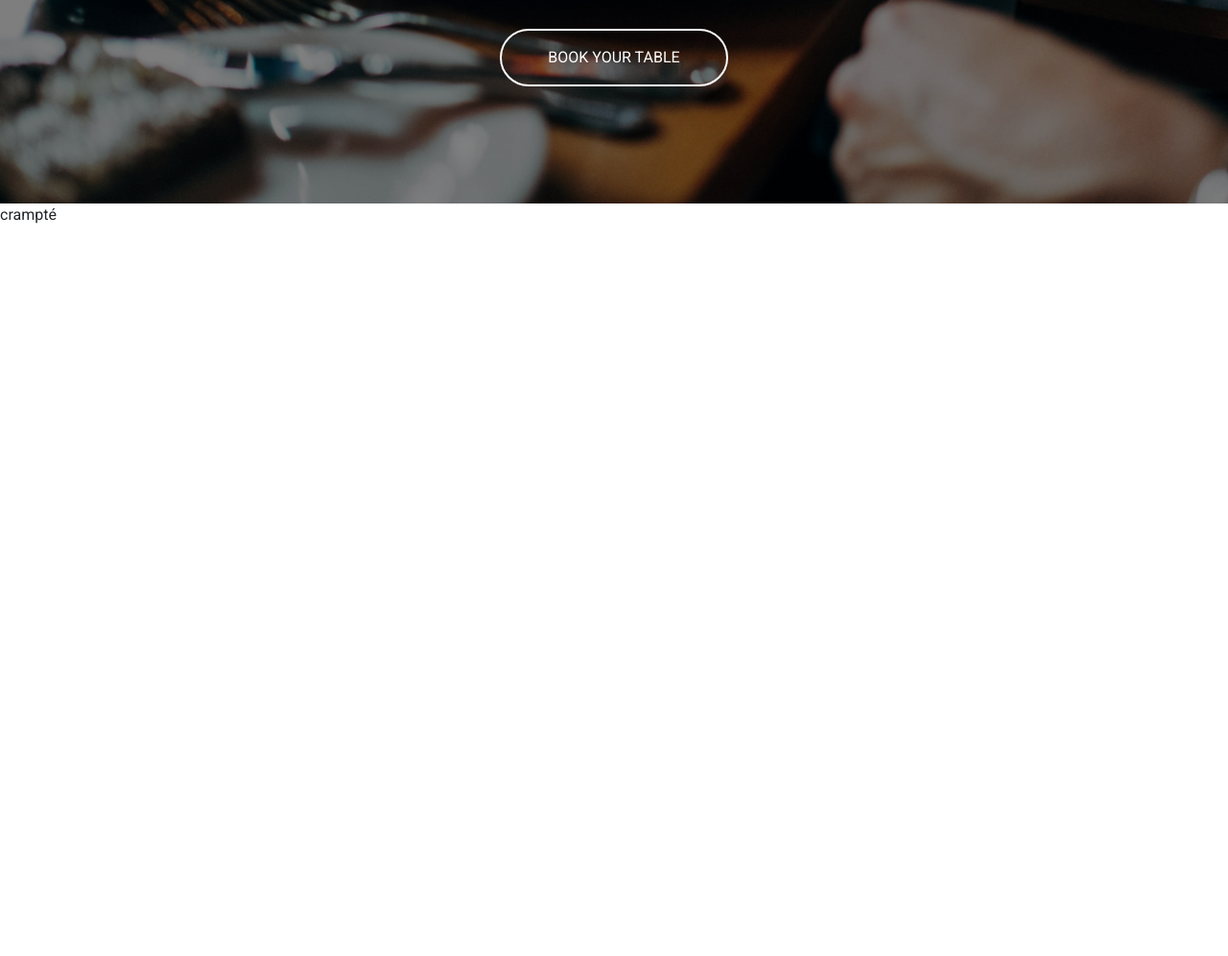
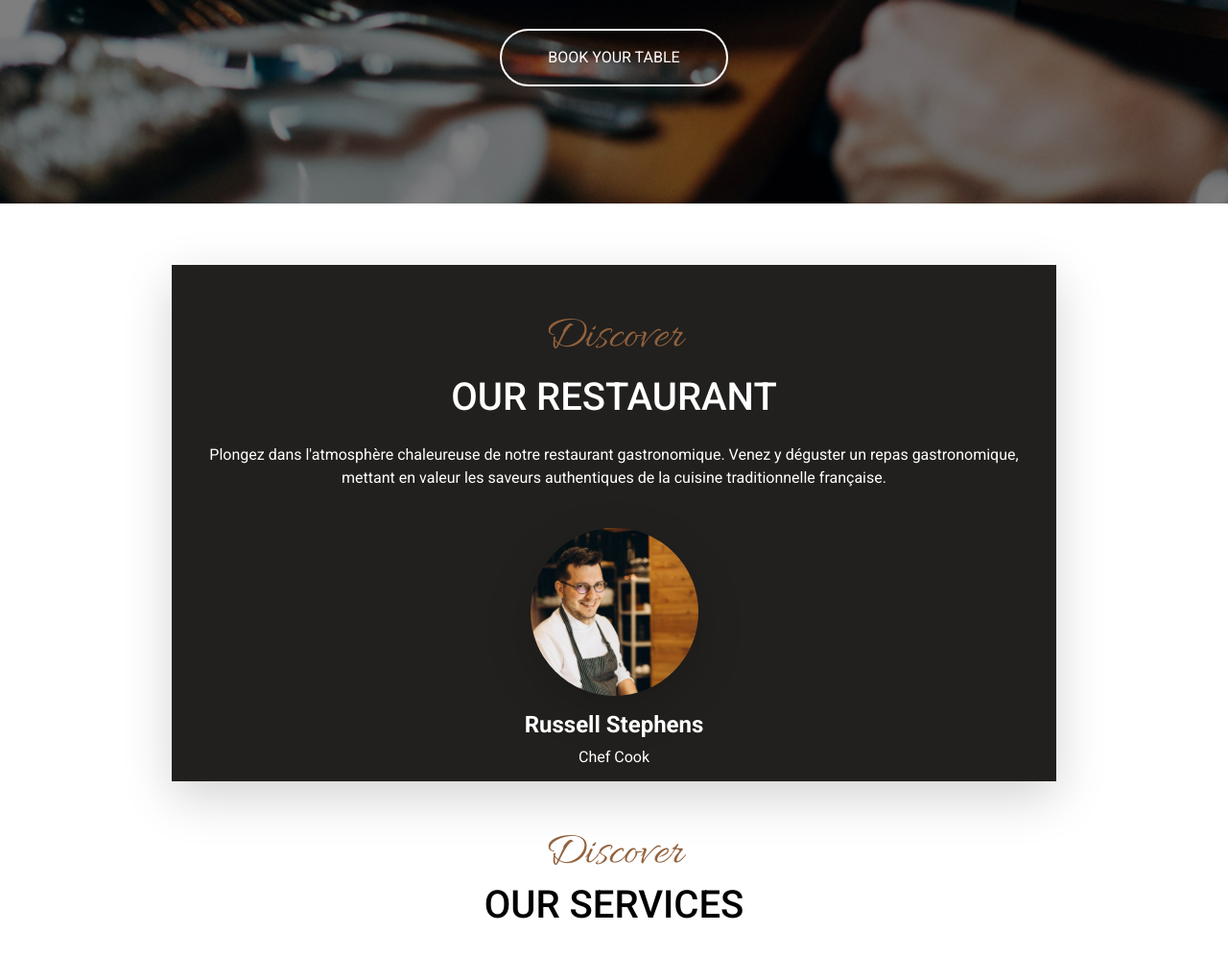
Before and after one commit to MatxCode/MyRestaurant, a plain HTML site: page index.html in a window 1280 px wide. Shown: the part 588-1584 px from the top of the page at 96% size. Before the commit the page ends 840 px from the top, so only its background shows below. Drawn offline with nearby package versions, Linux system fonts and the light colour scheme.

Commit message:
restaurant content section

```diff
--- a/assets/style/style.css
+++ b/assets/style/style.css
@@ -60,6 +60,7 @@
 .content-title
 {
     color: #92623f;
+    font-size: 3rem;
 }
 
 /* Responsive */
@@ -77,6 +78,10 @@
         margin-top: 2rem;
         font-size: 10px;
     }
+    .content-section
+    {
+        margin-top: -10rem;
+    }
 }
 
 @media screen and (max-width: 480px) {
--- a/index.html
+++ b/index.html
@@ -45,7 +45,7 @@
                     <!-- FIN MENU NAVIGATION-->
                 </header>
 
-            <section class="flex-grow-1 d-flex justify-content-center align-items-center">
+                <section class="flex-grow-1 d-flex justify-content-center align-items-center content-section">
                     <div class="flex-grow-1 d-flex justify-content-center align-items-center text-center flex-column">
                         <h2 class="font-resto content-title">Welcome to</h2>
                         <h1 class="font-roboto content-subtitle text-white">MYRESTO</h1>
@@ -55,8 +55,29 @@
             </section>
 
             <main>
-            <section>
-                <p>crampté</p>
+                <section class="discover-content d-flex justify-content-around align-items-center flex-column" style="padding: 4rem; height: 100vh">
+                    <div class="store-card shadow-lg" style="width: 80%; height: 80%; background-color: #21201e">
+                        <h2 class="font-resto content-title text-center pt-5">Discover</h2>
+                        <h1 class="font-roboto text-white text-center">OUR RESTAURANT</h1>
+                        <p class="text-center text-white p-3">
+                            Plongez dans l'atmosphère chaleureuse de notre restaurant gastronomique. Venez
+                            y déguster un repas gastronomique, mettant en valeur les saveurs authentiques de
+                            la cuisine traditionnelle française.
+                        </p>
+                        <div class="d-flex flex-column align-items-center mt-4">
+                            <img src="assets/img/img-chef-cuisto.jpg" alt="chef cuisinier du restaurant"
+                                 class="rounded-circle img-fluid shadow-lg"
+                                 style="width: 175px; height: 175px; object-fit: cover;">
+                            <div class="mt-3">
+                                <h4 class="text-white fw-bold text-center">Russell Stephens</h4>
+                                <p class="text-white text-center">Chef Cook</p>
+                            </div>
+                        </div>
+                    </div>
+                    <div class="services-card">
+                        <h2 class="font-resto content-title text-center pt-5 mb-0">Discover</h2>
+                        <h1 class="font-roboto text-black text-center mt-0">OUR SERVICES</h1>
+                    </div>
                 </section>
             </main>
 
```
Also changed, not shown: assets/img/img-chef-cuisto.jpg (added), 1 other file. Lines whose indentation alone changed are shown as unchanged.
